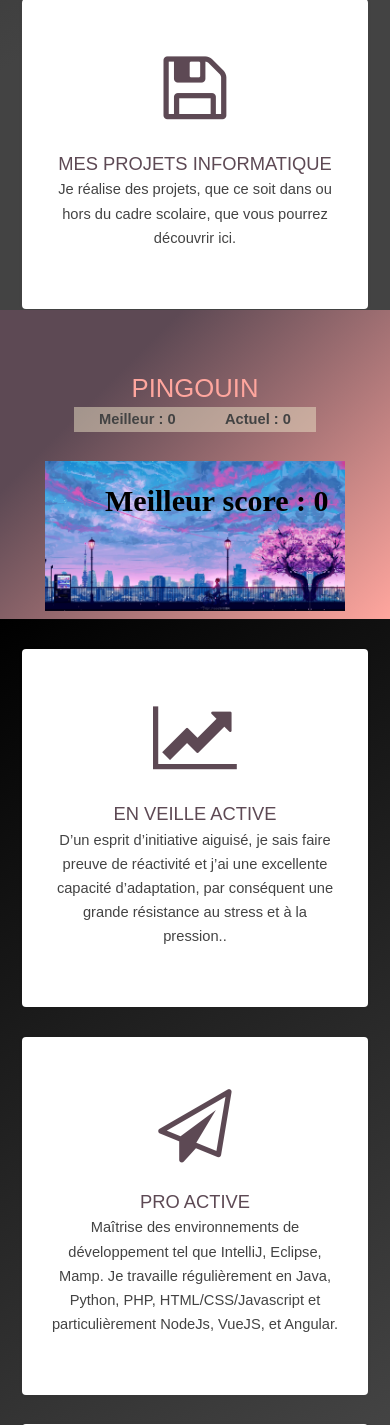
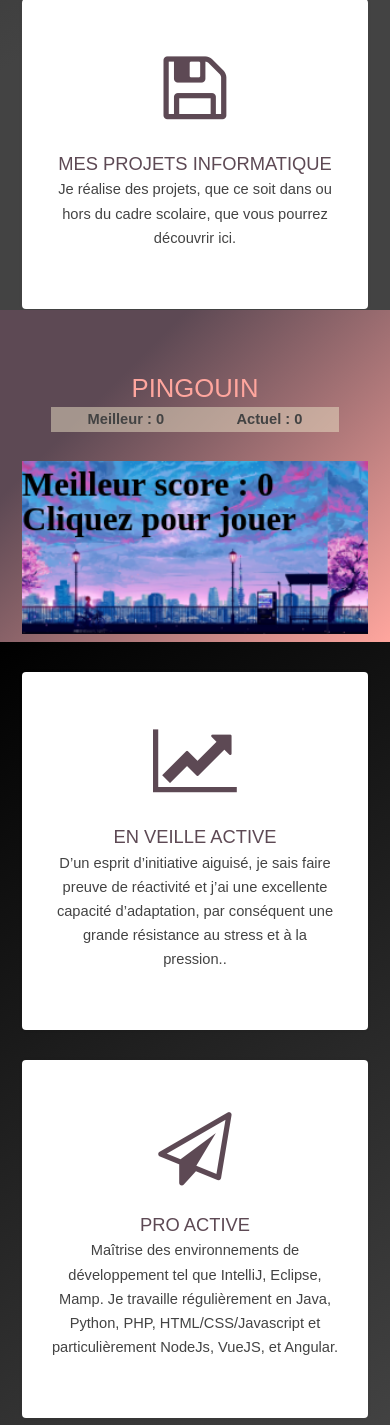
Before and after one commit to mpvz7/mariam-parviz, a PHP site: page / in a window 390 px wide. Shown: the part 2245-3670 px from the top of the page. Run offline with PHP 8.4, Linux system fonts and the light colour scheme.

Commit message:
Amelioration responsivité

```diff
--- a/assets/css/index.css
+++ b/assets/css/index.css
@@ -8,6 +8,30 @@
 body{
     width: 100vw;
 }
+
+/* appearance fixes */
+/* coloration */
+.holster .container > section:nth-child(odd) {
+    background: linear-gradient(315deg, var(--main-pink-color) 0%, var(--main-purple-color) 74%);
+}
+
+.holster .container > section:nth-child(even) {
+    background-color: #000000;
+    background-image: linear-gradient(147deg, #000000 0%, var(--main-grey-color) 74%);
+}
+.holster .container > section:first-child {
+    background-color: var(--main-purple-color);
+}
+
+.jumpingGame{
+    width: 100%;
+}
+
+#canvas{
+    width: 100%;
+    height: auto;
+}
+
 
 @media screen and (min-width: 980px) {
     .holster {
@@ -32,22 +56,8 @@ body{
         height: 100vh;
         overflow:auto;
     }
+
+    #canvas{
+        width: 50%;
+    }
 }
-
-/* appearance fixes */
-/* coloration */
-.holster .container > section:nth-child(odd) {
-    background: linear-gradient(315deg, var(--main-pink-color) 0%, var(--main-purple-color) 74%);
-}
-
-.holster .container > section:nth-child(even) {
-    background-color: #000000;
-    background-image: linear-gradient(147deg, #000000 0%, var(--main-grey-color) 74%);
-}
-.holster .container > section:first-child {
-    background-color: var(--main-purple-color);
-}
-canvas{
-    width: auto;
-    height: auto;
-}
--- a/assets/css/main.css
+++ b/assets/css/main.css
@@ -13,6 +13,7 @@ body {
   -ms-overflow-style: scrollbar;
   position: relative;
   scroll-snap-type: none;
+  overflow-x: hidden; /* Hide horizontal scrollbar */
 }
 
 @media screen and (max-width: 480px) {
--- a/game/jumpGame.js
+++ b/game/jumpGame.js
@@ -6,7 +6,7 @@ const character = new Image();
 const obstacle = new Image();
 
 fond1.src = './game/media/fond1.jpg';
-fond2.src = './game/media/fond2.jpg';
+fond2.src = './game/media/fond1.jpg';
 character.src = './game/media/character.png';
 obstacle.src = './game/media/obstacle.png'
 
@@ -31,11 +31,11 @@ const obstaclesGap =  canvas.width*3;
 const obstaclesLocation = () =>Math.random(canvas.width*2, obstaclesGap)+canvas.width;
 
 const setup = () => {
-  currentScore = 0;
-  flight = jump;
+    currentScore = 0;
+    flight = jump;
 
   // set initial flyHeight
-  flyHeight = characterHeight;
+    flyHeight = characterHeight;
 
   // setup first 3 pipes
   	obstacles = [obstaclesLocation(),obstaclesLocation(), obstaclesLocation()];
@@ -49,14 +49,13 @@ const render = () => {
     ctx.drawImage(fond1, -index*(speed/2)%canvas.width + canvas.width, 0,canvas.width, canvas.height);
     ctx.drawImage(fond2,  -index*(speed/2)%canvas.width, 0,canvas.width, canvas.height);
 
-
     if(gamePlaying){
         //character à gauche quand on joue
         ctx.drawImage(character, cTenth, flyHeight, ...size);
         //character qui saute
     	flight += gravity;
    		flyHeight = Math.min(flyHeight + flight, characterHeight);
-      flyHeight = Math.max(flyHeight, 0);
+        flyHeight = Math.max(flyHeight, 0);
 
    		//obstacles display
    		for (let i = 0; i <3 ; i++) {
@@ -85,9 +84,9 @@ const render = () => {
         ctx.drawImage(character, flyHeight, characterHeight);
 
         //texte sur le canvas quand on ne joue pas
-        ctx.fillText(`Meilleur score : ${bestScore}`, canvas.width/5 , 50);
-        ctx.fillText('Cliquez pour jouer', canvas.width/5, 190);
-        ctx.font = "bold 30px courrier";
+        ctx.fillText(`Meilleur score : ${bestScore}`, 0, canvas.height/5);
+        ctx.fillText('Cliquez pour jouer', 0, (canvas.height*2)/5);
+        ctx.font = "bold 2rem courrier";
     }
 
     document.getElementById('bestScore').innerHTML = `Meilleur : ${bestScore}`;
@@ -106,8 +105,19 @@ document.addEventListener('keyup', event => {
         gamePlaying = true
     }
   })
-window.onclick = () => flight = jump;
+
+function keyboard_off(e)
+{
+    if(e.keyCode > 0) e.returnValue = false;
+    if(e.which > 0) return false;
+}
+
+window.onclick = () => {
+    flight = jump;
+}
 document.body.onkeydown = function(e) {
-    if (e.keyCode == 13)
+    if (e.keyCode == 13){
         flight = jump;
+        setTimeout(keyboard_off(e), 1000)
+    }
 };
--- a/index.html
+++ b/index.html
@@ -79,7 +79,7 @@
 
         <!-- Jeu pingouin -->
             <section class="wrapper">
-                <div class="inner">
+                <div class="inner jumpingGame">
                     <header class="special">
                     <h2>Pingouin</h2>
                     <div class="score-container">
```
Also changed, not shown: 1 other file. Lines whose indentation alone changed are shown as unchanged.
